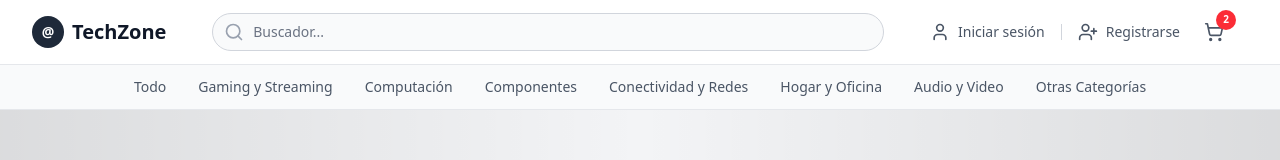
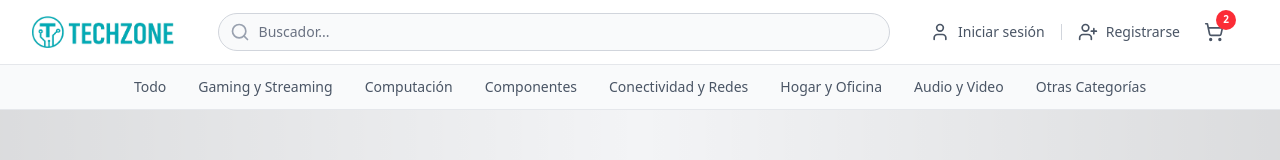
Before and after one commit to Dario-Gago/TechZone, a React (Vite) app: page / in a window 1280 px wide. Shown: the top 160 px of the page. Built offline with nearby package versions, Linux system fonts and the light colour scheme.

Commit message:
feat: agregar logo de la marca en la barra de navegación y añadir favicon

```diff
--- a/index.html
+++ b/index.html
@@ -3,7 +3,7 @@
   <head>
     <meta charset="UTF-8" />
     <meta name="viewport" content="width=device-width, initial-scale=1.0" />
-    <link rel="icon" type="image/svg+xml" href="./public/logo.svg" />
+    <link rel="icon" type="image/svg+xml" href="./src/assets/favicon.svg" />
     <title>TechZone</title>
   </head>
   <body>
--- a/src/components/Navbar.jsx
+++ b/src/components/Navbar.jsx
@@ -13,6 +13,7 @@ import { useAuth } from '../contexts/AuthContext'
 import { useProducts } from '../hooks/useProducts'
 import { useCart } from '../hooks/useCart'
 import SearchBar from './SearchBar'
+import Logo from '../assets/Logo.png'
 
 const Navbar = () => {
   const [isMenuOpen, setIsMenuOpen] = useState(false)
@@ -43,12 +44,11 @@ const Navbar = () => {
           <div className="flex items-center">
             <div className="flex-shrink-0 flex items-center">
               <Link to="/" className="flex items-center">
-                <div className="w-8 h-8 bg-gray-800 rounded-full flex items-center justify-center mr-2">
-                  <span className="text-white text-sm font-bold">@</span>
-                </div>
-                <span className="text-xl font-semibold text-gray-900">
-                  TechZone
-                </span>
+                <img
+                  src={Logo}
+                  alt="TechZone"
+                  className="h-8 w-auto"
+                />
               </Link>
             </div>
           </div>
```
Also changed, not shown: src/assets/Logo.png (added), src/assets/favicon.svg (renamed from public/logo.svg).
